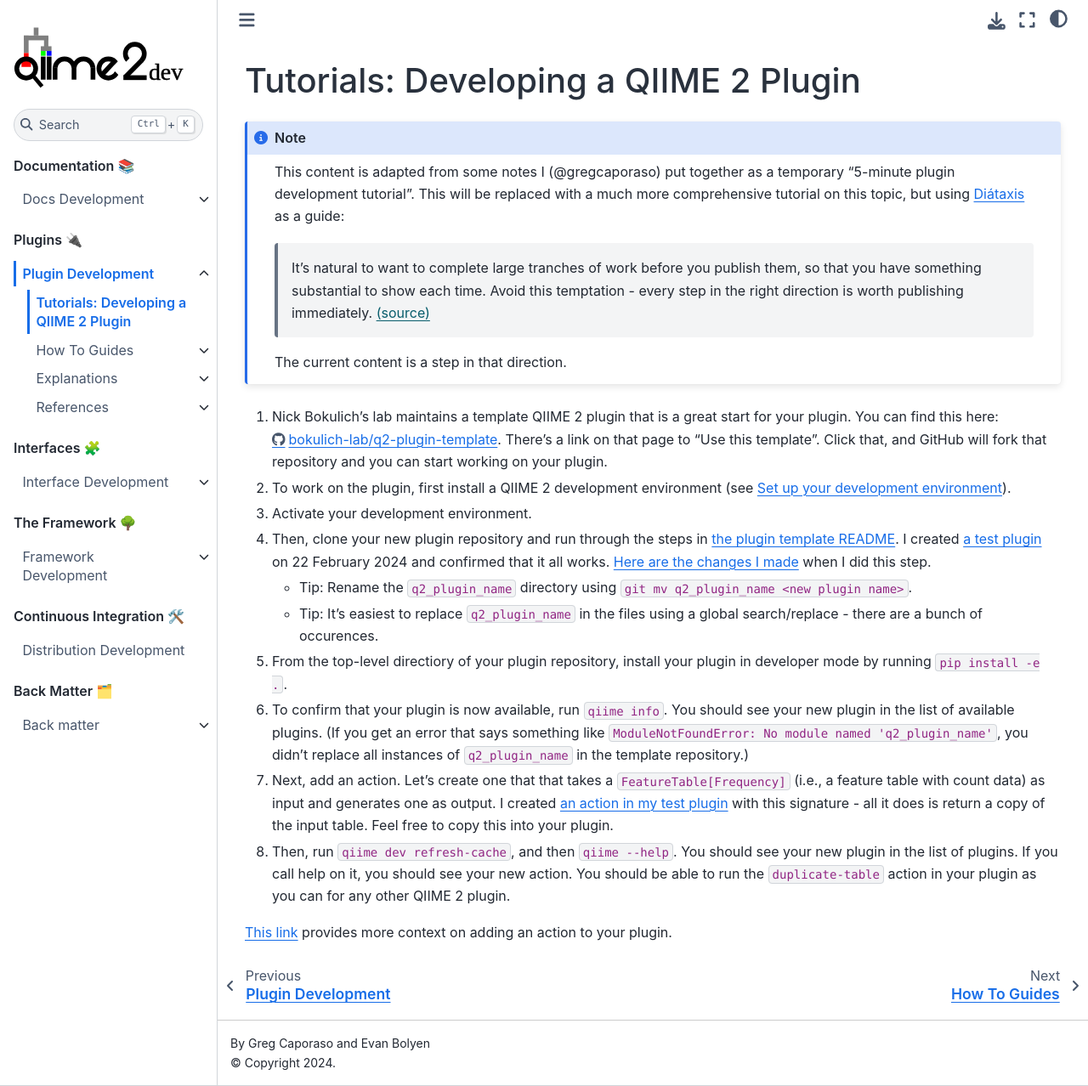
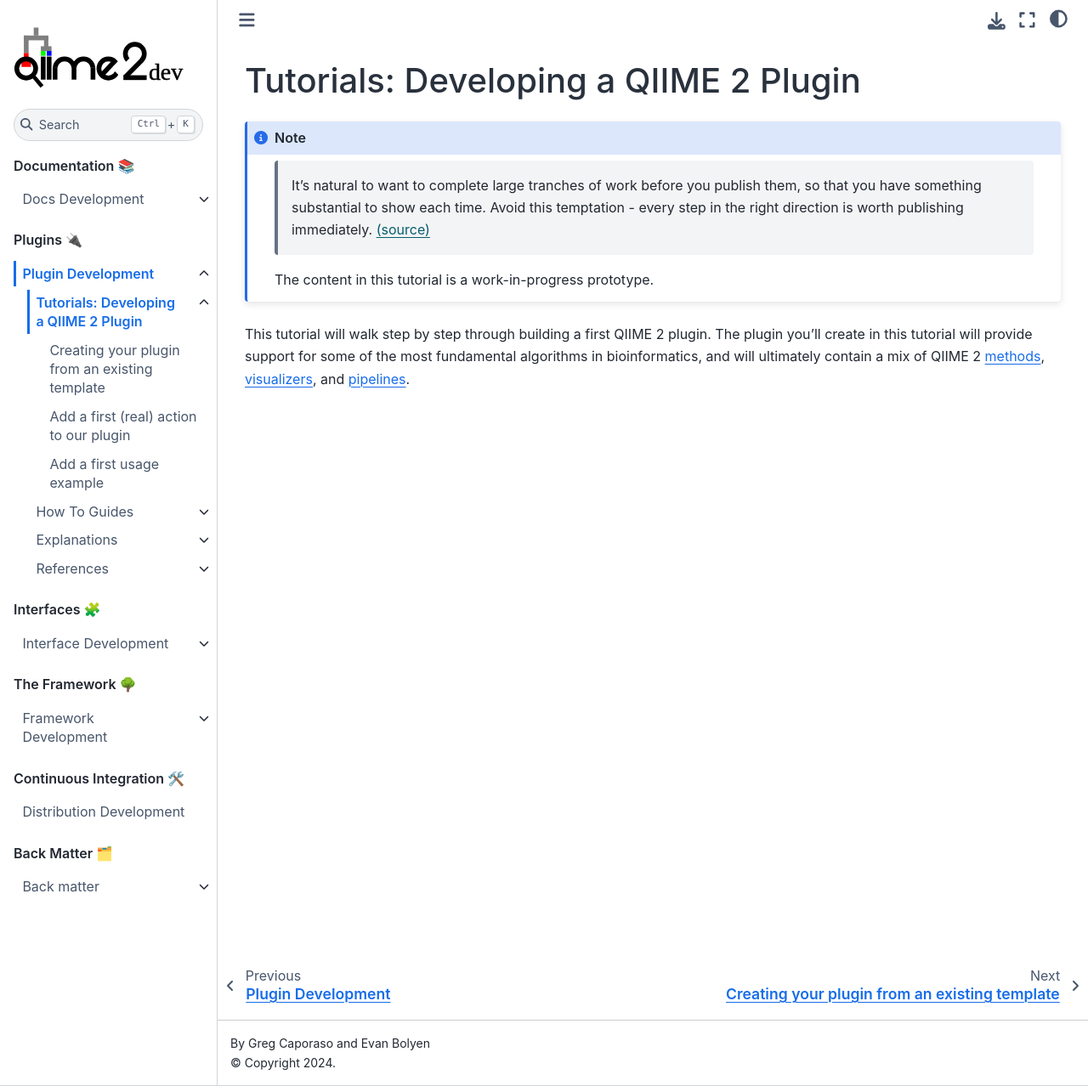
Before and after one commit to caporaso-lab/developing-with-qiime2, a Jupyter Book: the page built from book/plugins/tutorials/intro.md, in a window 1280 px wide and 1278 px high. Shown: the whole window at 85% size. Built offline with Jupyter Book 1.0.4 settings and Sphinx 7.4.7 and the Sphinx Book theme 1.1.4, drawn with Linux system fonts in a browser that asks for light colours; pages that are not in the unit, such as notebooks, are missing from menus.

Commit message:
Add plugin tutorial content on adding a first (real) action

````diff
--- a/book/_static/references.bib
+++ b/book/_static/references.bib
@@ -86,3 +86,11 @@
   year     =  2023,
   language = "en"
 }
+
+
+@MISC{iab-2,
+  title  = "An Introduction to Applied Bioinformatics, 2nd Edition",
+  author = "Caporaso, J Gregory",
+  year   =  2021,
+  url = {https://readiab.org}
+}
--- a/book/_toc.yml
+++ b/book/_toc.yml
@@ -17,6 +17,10 @@ parts:
       - file: plugins/intro
         sections:
         - file: plugins/tutorials/intro
+          sections:
+            - file: plugins/tutorials/create-from-template
+            - file: plugins/tutorials/add-nw-align-method
+            - file: plugins/tutorials/add-nw-align-usage-example
         - file: plugins/how-to-guides/intro
           sections:
             - file: plugins/how-to-guides/set-up-development-environment
--- a/book/plugins/tutorials/intro.md
+++ b/book/plugins/tutorials/intro.md
@@ -2,24 +2,11 @@
 # Tutorials: Developing a QIIME 2 Plugin
 
 ```{note}
-This content is adapted from some notes I (@gregcaporaso) put together as a temporary "5-minute plugin development tutorial".
-This will be replaced with a much more comprehensive tutorial on this topic, but using [Diátaxis](https://diataxis.fr/) as a guide:
 
 > It’s natural to want to complete large tranches of work before you publish them, so that you have something substantial to show each time. Avoid this temptation - every step in the right direction is worth publishing immediately. [(source)](https://diataxis.fr/foundations/)
 
-The current content is a step in that direction.
+The content in this tutorial is a work-in-progress prototype.
 ```
 
-1. Nick Bokulich’s lab maintains a template QIIME 2 plugin that is a great start for your plugin. You can find this here:
-[https://github.com/bokulich-lab/q2-plugin-template](https://github.com/bokulich-lab/q2-plugin-template). There’s a link on that page to “Use this template”. Click that, and GitHub will fork that repository and you can start working on your plugin.
-1. To work on the plugin, first install a QIIME 2 development environment (see [](setup-dev-environment)).
-1. Activate your development environment.
-1. Then, clone your new plugin repository and run through the steps in [the plugin template README](https://github.com/bokulich-lab/q2-plugin-template/blob/main/README.md). I created [a test plugin](https://github.com/caporaso-lab/q2-dwq2) on 22 February 2024 and confirmed that it all works. [Here are the changes I made](https://github.com/caporaso-lab/q2-dwq2/pull/1/files) when I did this step.
-    * Tip: Rename the `q2_plugin_name` directory using `git mv q2_plugin_name <new plugin name>`.
-    * Tip: It's easiest to replace `q2_plugin_name` in the files using a global search/replace - there are a bunch of occurences.
-1. From the top-level directiory of your plugin repository, install your plugin in developer mode by running `pip install -e .`.
-1. To confirm that your plugin is now available, run `qiime info`. You should see your new plugin in the list of available plugins. (If you get an error that says something like `ModuleNotFoundError: No module named 'q2_plugin_name'`, you didn't replace all instances of `q2_plugin_name` in the template repository.)
-1. Next, add an action. Let's create one that that takes a `FeatureTable[Frequency]` (i.e., a feature table with count data) as input and generates one as output. I created [an action in my test plugin](https://github.com/caporaso-lab/q2-dwq2/blob/e8fe1e5b32bfc2a331d48611b3a70b0fa5b19165/q2_dwq2/plugin_setup.py) with this signature - all it does is return a copy of the input table. Feel free to copy this into your plugin.
-1. Then, run `qiime dev refresh-cache`, and then `qiime --help`. You should see your new plugin in the list of plugins. If you call help on it, you should see your new action. You should be able to run the `duplicate-table` action in your plugin as you can for any other QIIME 2 plugin.
-
-[This link](https://dev.qiime2.org/latest/actions/methods/) provides more context on adding an action to your plugin.
+This tutorial will walk step by step through building a first QIIME 2 plugin.
+The plugin you'll create in this tutorial will provide support for some of the most fundamental algorithms in bioinformatics, and will ultimately contain a mix of QIIME 2 {term}`methods <Method>`, {term}`visualizers <Visualizer>`, and {term}`pipelines <Pipeline>`.
````
Also changed, not shown: book/plugins/tutorials/add-nw-align-method.md (added, +14 -0 lines), book/plugins/tutorials/add-nw-align-usage-example.md (added, +11 -0 lines), book/plugins/tutorials/create-from-template.md (added, +21 -0 lines).
